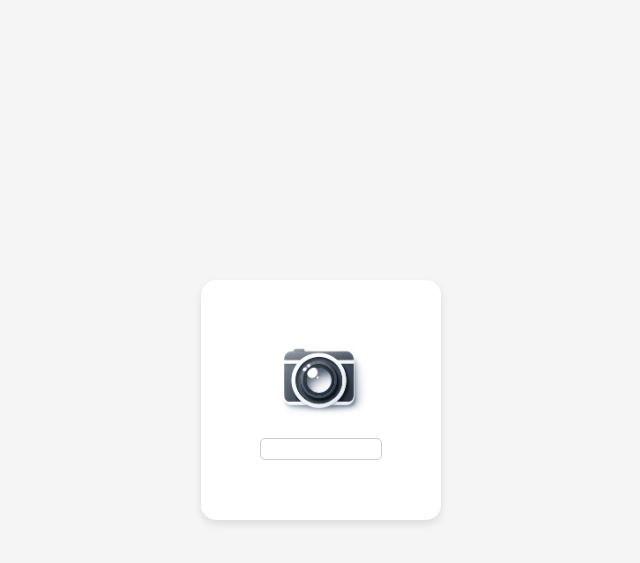
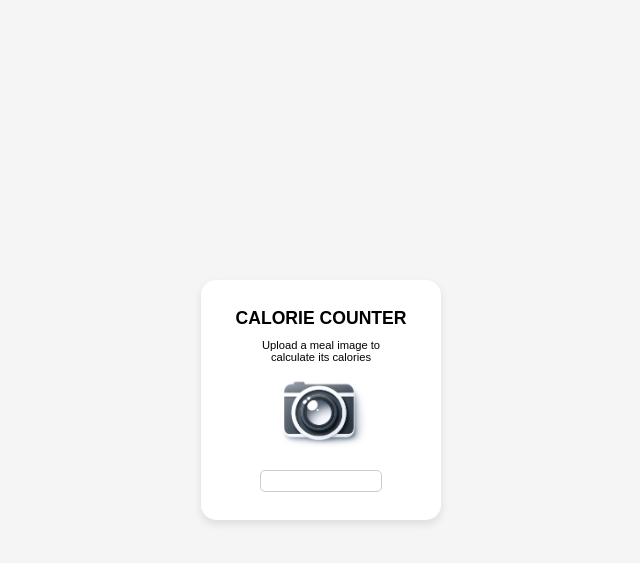
Before and after one commit to unconv/calorieapp, a Flask app: page / in a window 1280 px wide. Shown: the top 563 px of the page, without its empty margins (319-959 px from the left). Run offline with Flask 3, Linux system fonts and the light colour scheme.

Commit message:
updated ui

```diff
--- a/static/css/style.css
+++ b/static/css/style.css
@@ -20,6 +20,7 @@ body {
     padding: 20px;
     width: 200px;
     height: 200px;
+    text-align: center;
 }
 #calorie-count {
     width: 60%;
@@ -58,3 +59,15 @@ body {
         transform: rotate(360deg);
     }
 }
+
+h2 {
+    text-transform: uppercase;
+    font-size: 1.1em;
+    margin: 0 0 10px 0;
+}
+
+p {
+    font-size: 0.7em;
+    margin: 0 0 10px 0;
+    width: 150px;
+}
--- a/templates/index.html
+++ b/templates/index.html
@@ -8,6 +8,8 @@
 </head>
 <body>
     <div class="container">
+        <h2>Calorie Counter</h2>
+        <p>Upload a meal image to calculate its calories</p>
         <button id="upload"><img src="/static/images/camera.png" /></button>
         <div id="calorie-count"></div>
         <div id="spinner"></div>
```
